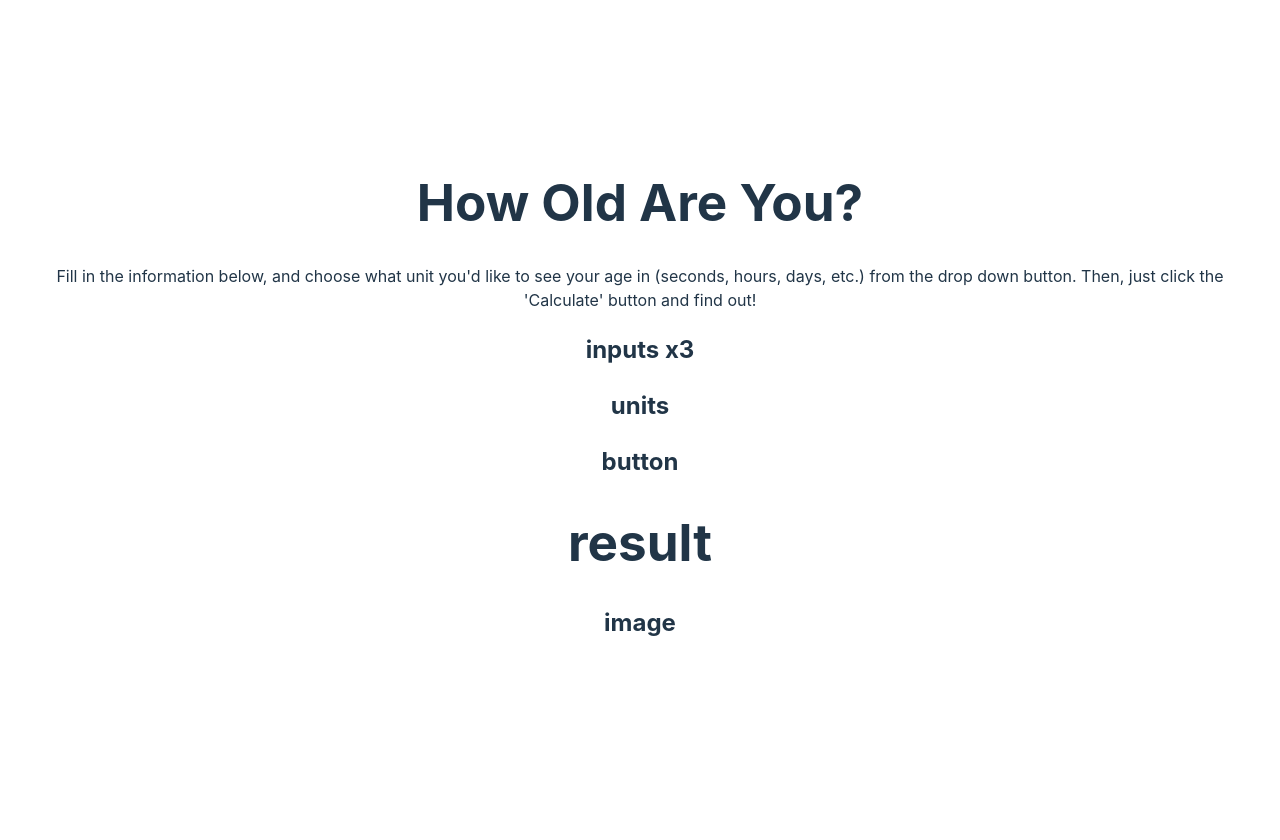
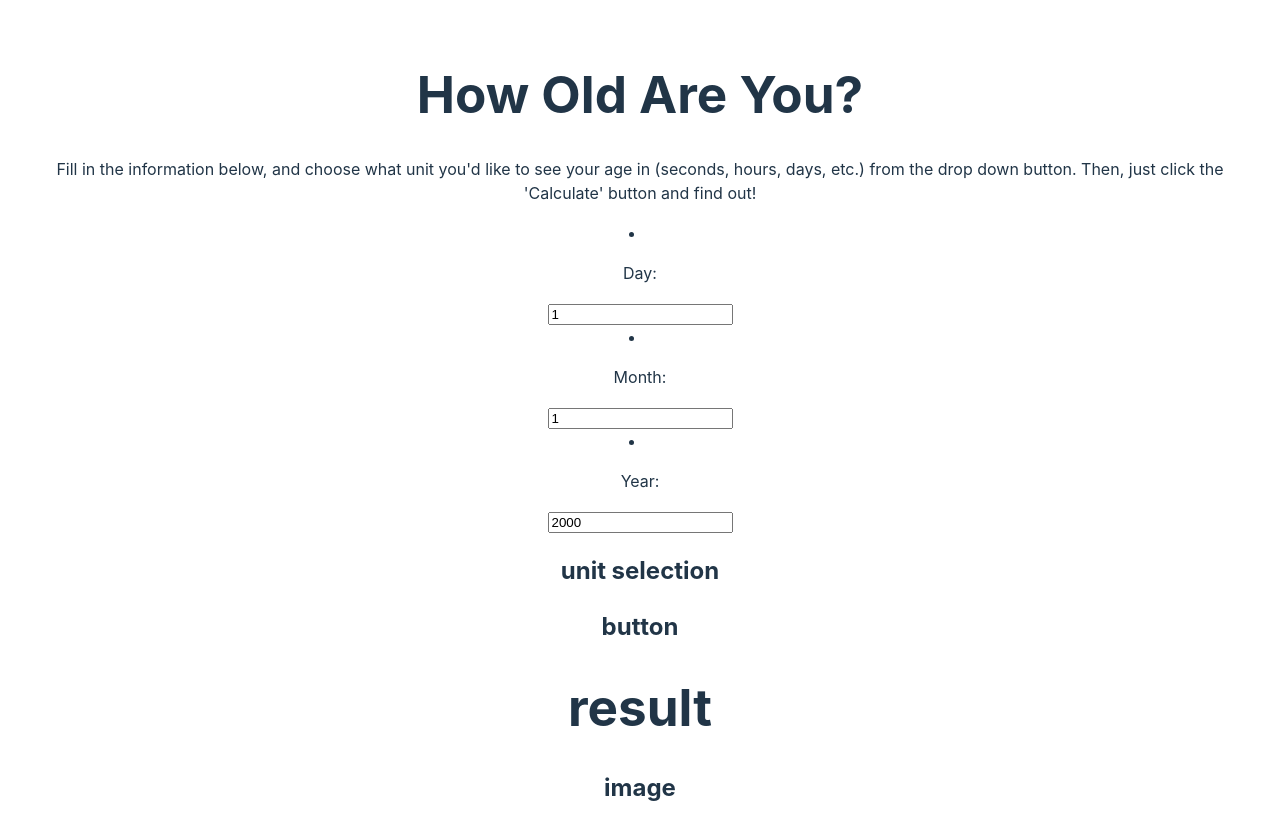
Before and after one commit to Roseh224/age-calculator, a React (Vite) app: page / in a window 1280 px wide. Shown: the top 840 px of the page. Before the commit the page ends 800 px from the top, so only its background shows below. Built offline with nearby package versions, Linux system fonts and the light colour scheme.

Commit message:
Created basic version of birthday input fields.

```diff
--- a/src/App.jsx
+++ b/src/App.jsx
@@ -2,16 +2,41 @@ import { useState } from 'react'
 import './App.css'
 
 import Header from './components/Header'
+import InputSection from './components/InputSection';
 
 function App() {
-  const [count, setCount] = useState(0)
+  const [birthday, setBirthday] = useState({Day: 1, Month: 1, Year: 2000});
+  const [units, setUnits] = useState(['Seconds', 'Hours', 'Days', 'Weeks', 'Months', 'Years', 'Decades'])
+
+  function handleBirthdayChange(area, newVal) {
+    setBirthday((prevBirthday) => {
+      return {
+        ...prevBirthday,
+        [area]: newVal,
+      };
+    });
+  }
 
   return (
     <>
     <div>
       <Header />
-      <h2> inputs x3 </h2>
-      <h2> units </h2>
+      <InputSection
+        area='Day'
+        prevVal={birthday['Day']}
+        onValChange={handleBirthdayChange}
+      />
+      <InputSection
+        area='Month'
+        prevVal={birthday['Month']}
+        onValChange={handleBirthdayChange}
+      />
+      <InputSection
+        area='Year'
+        prevVal={birthday['Year']}
+        onValChange={handleBirthdayChange}
+      />
+      <h2> unit selection </h2>
       <h2> button </h2>
     </div>
     <div>
--- a/src/components/InputSection.jsx
+++ b/src/components/InputSection.jsx
@@ -1,3 +1,26 @@
-export default function InputSection(){
-    return
+import { useState } from 'react'
+
+export default function InputSection({area, prevVal, onValChange}){
+    const [isEditing, setIsEditing] = useState(false);
+    const [value, setValue] = useState(prevVal);
+
+    function handleEditing() {
+        setIsEditing((editing) => !editing);
+        if (isEditing){
+            onValChange(area, value);
+        }
+    }
+
+    function handleChange(event) {
+        setValue(event.target.value);
+    }
+
+    return(
+        <li>
+        <span>
+            <p>{area}:</p>
+            <input type="number" required value={value} onChange={handleChange} />
+        </span>
+        </li>
+    )
 }
--- /dev/null
+++ b/src/components/UnitSelections.jsx
@@ -0,0 +1,3 @@
+export default function UnitSelection({options}) {
+    return
+}
```
